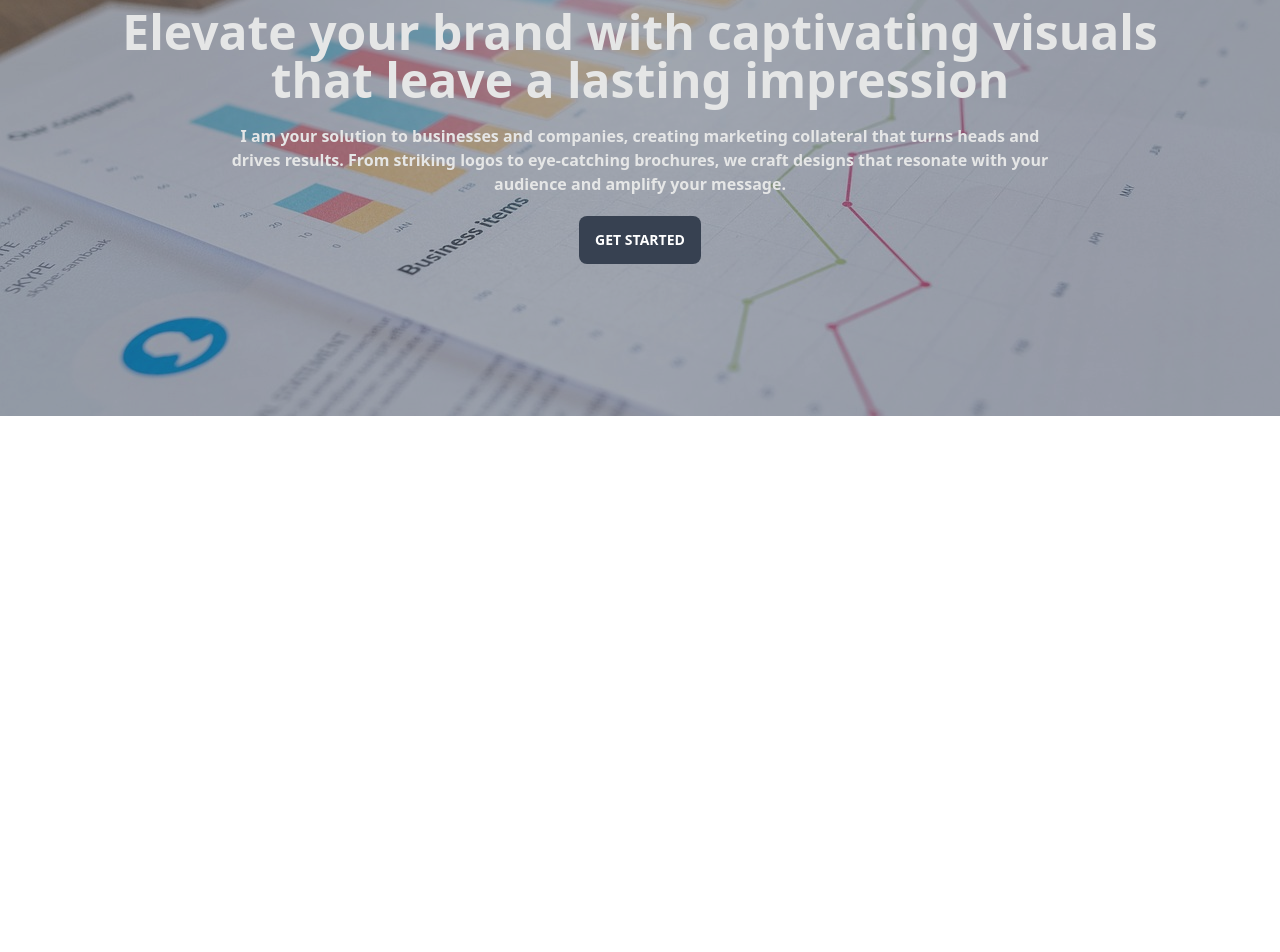
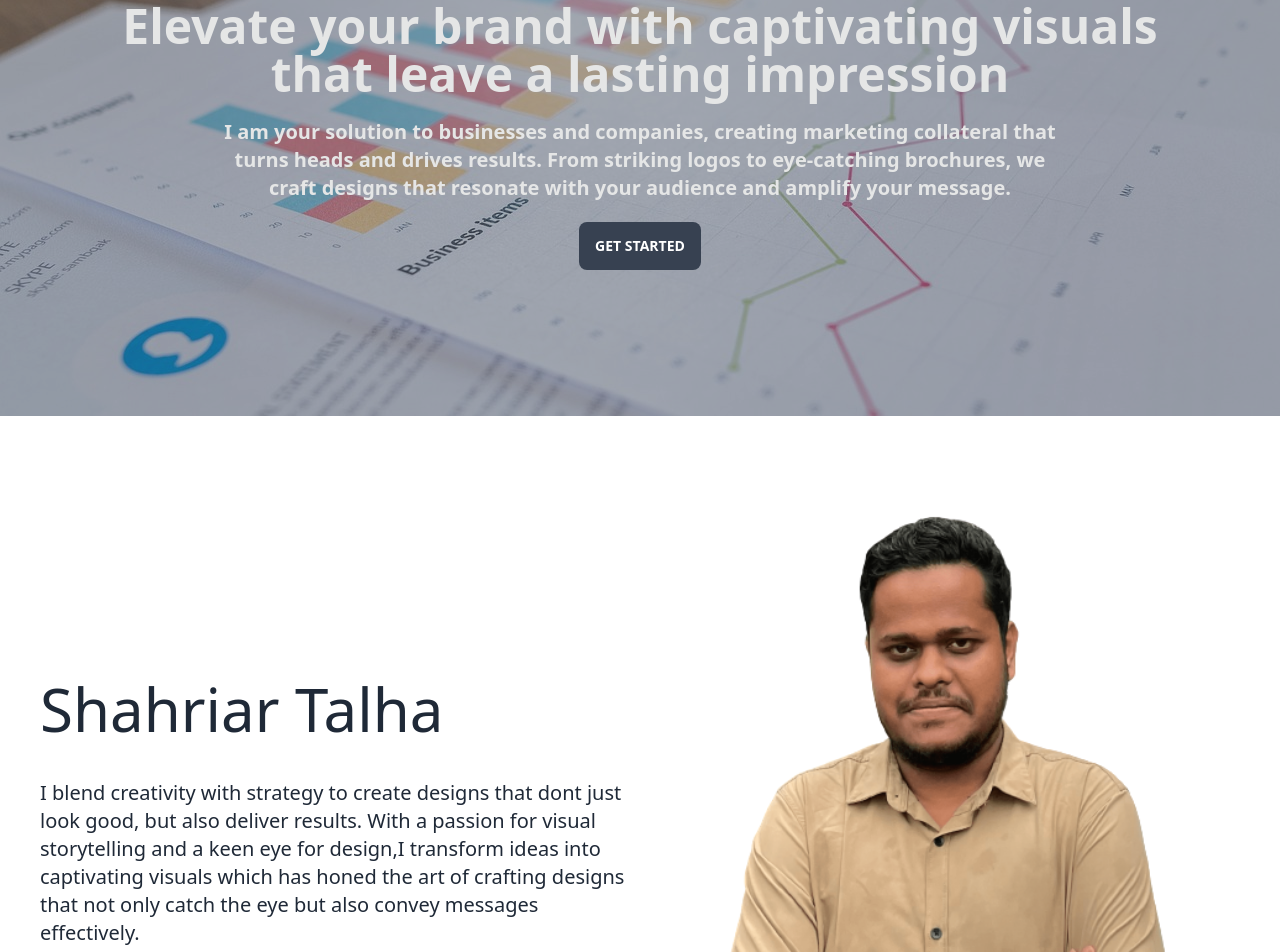
Before and after one commit to sadmanryanriad/talha-portfolio, a React (Vite) app: page / in a window 1280 px wide. Shown: the part 220-1172 px from the top of the page. Before the commit the page ends 800 px from the top, so only its background shows below. Built offline with nearby package versions, Linux system fonts and the light colour scheme.

Commit message:
about me unfinished

```diff
--- a/src/Components/Home/Banner.jsx
+++ b/src/Components/Home/sections/Banner.jsx
@@ -1,4 +1,4 @@
-import bannerImage2 from "../../../src/assets/financial-2860753_1280.jpg";
+import bannerImage2 from "../../../assets/financial-2860753_1280.jpg";
 
 const Banner = () => {
   return (
@@ -16,7 +16,7 @@ const Banner = () => {
               Elevate your brand with captivating visuals that leave a lasting
               impression
             </h1>
-            <p className="mb-5 font-semibold w-full md:w-2/3 mx-auto">
+            <p className="mb-5 font-semibold w-full md:w-2/3 mx-auto md:text-xl">
               I am your solution to businesses and companies, creating marketing
               collateral that turns heads and drives results. From striking
               logos to eye-catching brochures, we craft designs that resonate
--- /dev/null
+++ b/src/Components/Home/sections/aboutMe/AboutMe.jsx
@@ -0,0 +1,16 @@
+import talhaPic from "../../../../assets/IMG_2598__1_-removebg-preview.png";
+const AboutMe = () => {
+    return (
+        <div className="flex flex-col md:flex-row max-w-7xl mx-auto items-center p-10">
+            <div className="space-y-10 md:w-1/2">
+                <h2 className="text-3xl md:text-5xl lg:text-6xl">Shahriar Talha</h2>
+                <p className="md:text-xl">I blend creativity with strategy to create designs that dont just look good, but also deliver results. With a passion for visual storytelling and a keen eye for design,I transform ideas into captivating visuals which has honed the art of crafting designs that not only catch the eye but also convey messages effectively.</p>
+            </div>
+            <div className="md:w-1/2">
+                <img className="w-full" src={talhaPic} alt="" />
+            </div>
+        </div>
+    );
+};
+
+export default AboutMe;
--- a/src/Components/pages/Home.jsx
+++ b/src/Components/pages/Home.jsx
@@ -1,10 +1,12 @@
-import Banner from "../Home/Banner";
+import Banner from "../Home/sections/Banner";
+import AboutMe from "../Home/sections/aboutMe/AboutMe";
 
 const Home = () => {
     return (
-        <>
+        <div className="space-y-10">
             <Banner></Banner>
-        </>
+            <AboutMe></AboutMe>
+        </div>
     );
 };
 
```
Also changed, not shown: src/assets/2.png (deleted), src/assets/IMG_2598__1_-removebg-preview.png (added).
